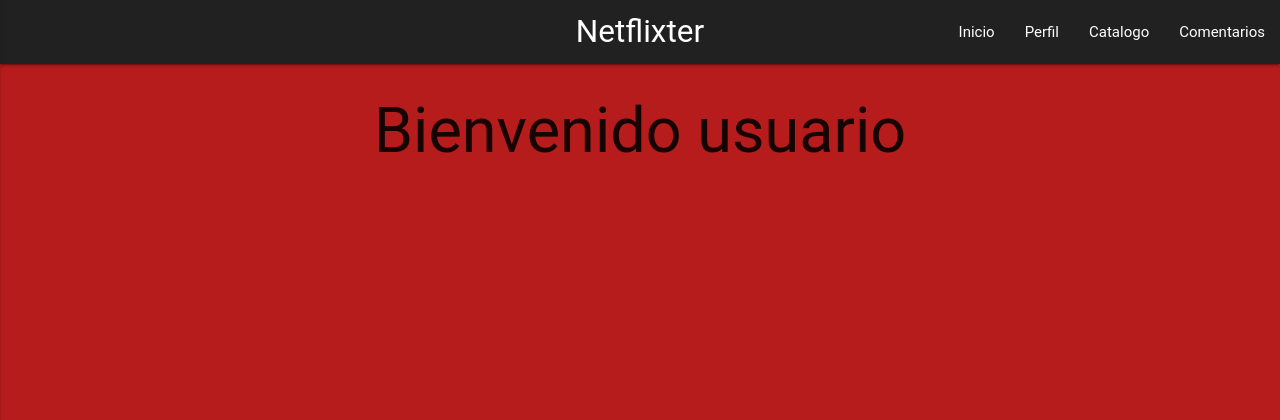
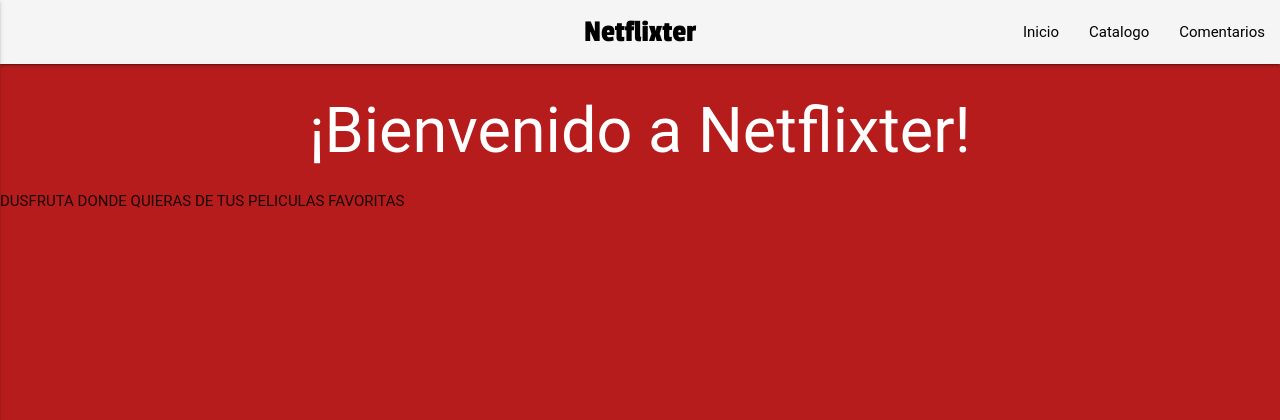
Before and after one commit to HectorBlisS/netflixter, a Django app: template main/templates/home.html in a window 1280 px wide. Shown: the top 420 px of the page. Run offline with Django 3.2, Linux system fonts and the light colour scheme; the template is opened without the code that fills it, so the values that code supplies are empty; parts of the project's set-up code (start-up, migrations or seed data) failed here and were passed over; some libraries are stand-ins or nearby versions; some web fonts are replaced.

Commit message:
actualizado

```diff
--- a/main/templates/home.html
+++ b/main/templates/home.html
@@ -9,19 +9,24 @@
     <link rel="stylesheet" href="https://cdnjs.cloudflare.com/ajax/libs/materialize/0.97.6/css/materialize.min.css">
     <!--Import Google Icon Font-->
     <link href="http://fonts.googleapis.com/icon?family=Material+Icons" rel="stylesheet">
+    <link href="https://fonts.googleapis.com/css?family=Passion+One" rel="stylesheet">
+    <style type="text/css">
+    .fuente1{
+    	font-family: 'Passion One', cursive;
+    }
+    </style>
 </head>
 
 <body class="red darken-4">
 
     <nav>
-    <div class="nav-wrapper grey darken-4">
-      <a href="#!" class="brand-logo center">Netflixter</a>
+    <div class="nav-wrapper grey lighten-4">
+      <a href="#!" class="brand-logo center black-text fuente1">Netflixter</a>
       <a href="#" data-activates="mobile-demo" class="button-collapse"><i class="material-icons">menu</i></a>
       <ul class="right hide-on-med-and-down">
-        <li><a href="sass.html">Inicio</a></li>
-        <li><a href="badges.html">Perfil</a></li>
-        <li><a href="collapsible.html">Catalogo</a></li>
-        <li><a href="mobile.html">Comentarios</a></li>
+        <li><a href="sass.html" class="black-text">Inicio</a></li>
+        <li><a href="collapsible.html" class="black-text">Catalogo</a></li>
+        <li><a href="mobile.html" class="black-text">Comentarios</a></li>
       </ul>
       <ul class="side-nav" id="mobile-demo">
         <li><a href="sass.html">Sass</a></li>
@@ -32,7 +37,9 @@
     </div>
   </nav>
 
-<h1 class="center">Bienvenido usuario</h1>
+<h1 class="center white-text">¡Bienvenido a Netflixter!</h1>
+
+<p>DUSFRUTA DONDE QUIERAS DE TUS PELICULAS FAVORITAS</p>
 
 <section class="section">
 
```
